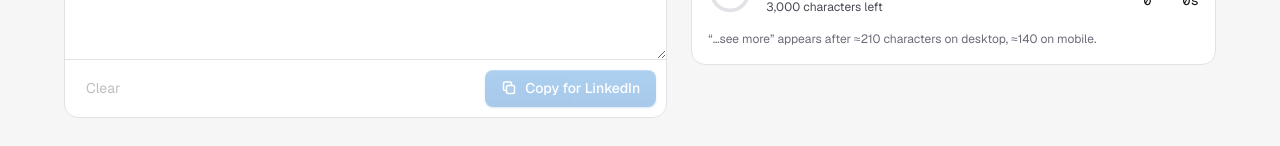
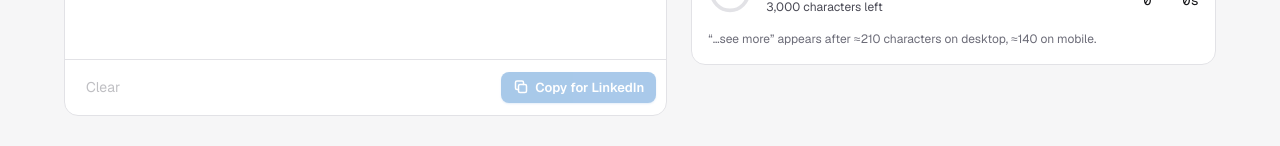
Before and after one commit to valyefimov/linkedIn-text-formatter, a Next.js app: page / in a window 1280 px wide. Shown: the part 806-952 px from the top of the page. Built offline with nearby package versions, Linux system fonts and the light colour scheme.

Commit message:
feat(editor): auto-grow the text area and tone down the copy button

```diff
--- a/src/components/Editor.module.css
+++ b/src/components/Editor.module.css
@@ -119,7 +119,8 @@
   background: transparent;
   font-size: 15px;
   line-height: 1.6;
-  resize: vertical;
+  resize: none;
+  overflow: hidden;
 }
 
 .area:focus {
@@ -212,16 +213,15 @@
 .primary {
   display: inline-flex;
   align-items: center;
-  gap: 8px;
-  padding: 8px 16px;
+  gap: 6px;
+  padding: 6px 12px;
   border: 0;
   border-radius: var(--radius);
-  background: linear-gradient(180deg, #1478d4, #0a66c2);
+  background: #0a66c2;
   color: #fff;
-  font-weight: 500;
-  box-shadow:
-    inset 0 1px 0 rgba(255, 255, 255, 0.22),
-    0 1px 2px rgba(10, 102, 194, 0.45);
+  font-size: 13px;
+  font-weight: 600;
+  box-shadow: 0 1px 2px rgba(10, 102, 194, 0.3);
   transition:
     filter 0.15s var(--ease),
     background 0.25s var(--ease),
@@ -229,17 +229,13 @@
 }
 
 .primary:hover:not(:disabled) {
-  filter: brightness(1.1);
-  box-shadow:
-    inset 0 1px 0 rgba(255, 255, 255, 0.28),
-    0 0 0 4px var(--accent-glow);
+  background: #004182;
+  box-shadow: 0 0 0 3px var(--accent-glow);
 }
 
 .primary[data-copied="true"] {
-  background: linear-gradient(180deg, #17b26a, #0e9255);
-  box-shadow:
-    inset 0 1px 0 rgba(255, 255, 255, 0.25),
-    0 1px 2px rgba(14, 146, 85, 0.45);
+  background: #0e9255;
+  box-shadow: 0 1px 2px rgba(14, 146, 85, 0.3);
 }
 
 .primary:disabled {
--- a/src/components/Editor.tsx
+++ b/src/components/Editor.tsx
@@ -114,6 +114,13 @@ export const Editor = () => {
       // Best effort.
     }
   }, [draftReady, write.value, markdown.value]);
+
+  useLayoutEffect(() => {
+    const area = areaRef.current;
+    if (!area) return;
+    area.style.height = "auto";
+    area.style.height = `${area.scrollHeight}px`;
+  }, [active.value, mode]);
 
   useLayoutEffect(() => {
     const area = areaRef.current;
```
